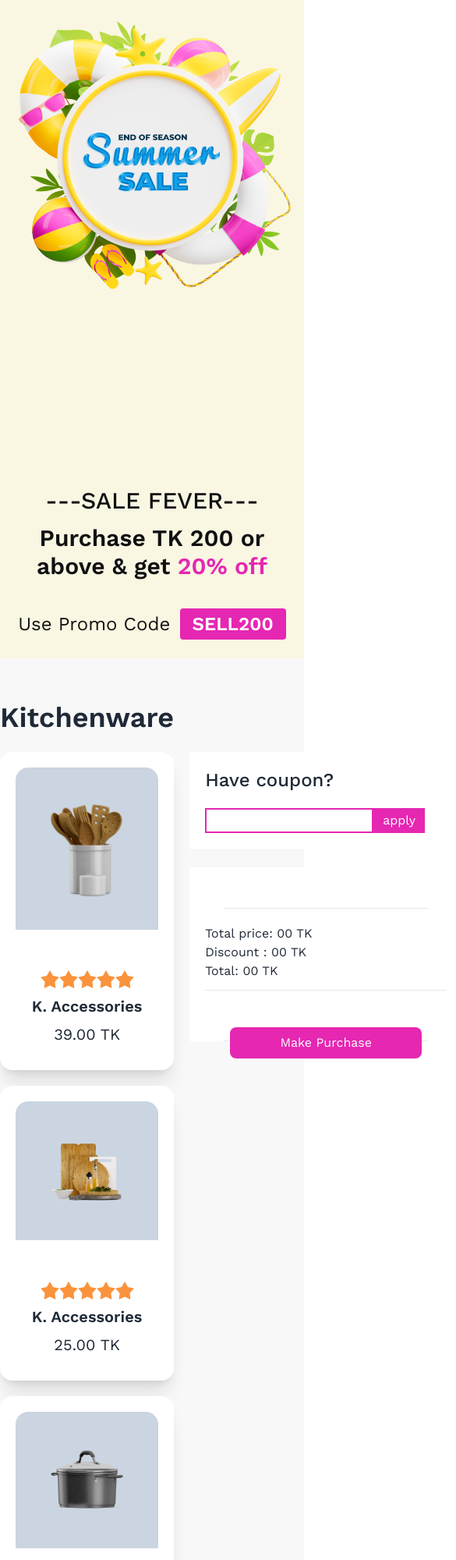
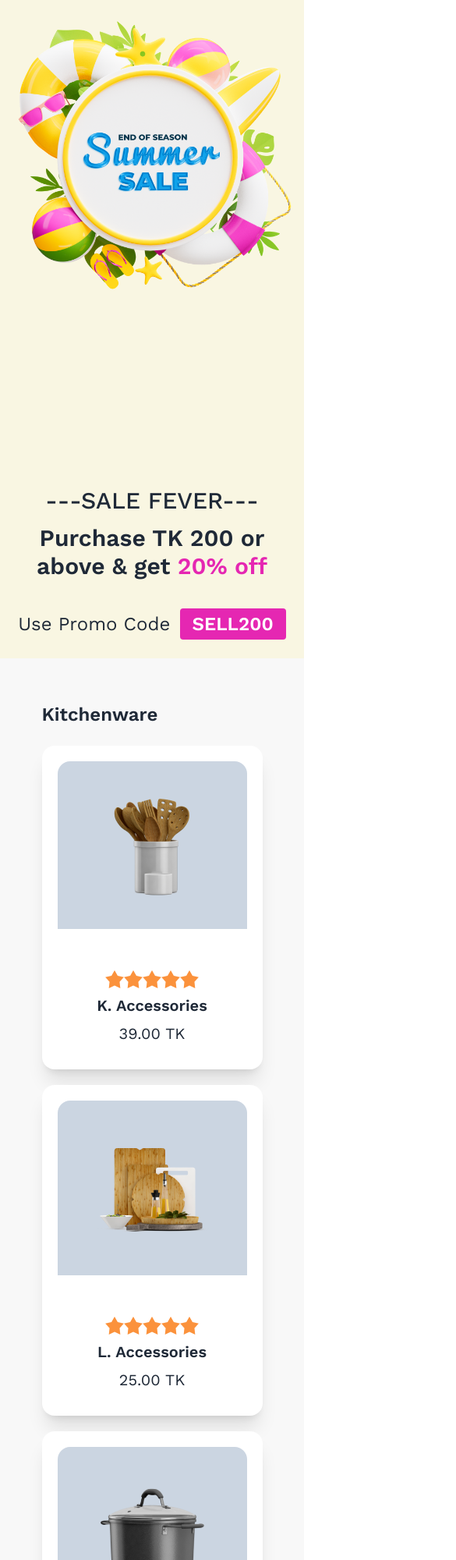
Before and after one commit to devmasud1/summer-sale, a plain HTML site: page index.html in a window 390 px wide. Shown: the top 2000 px of the page at 78% size, 585 px wide, since content can reach past the window. Drawn offline with nearby package versions, Linux system fonts and the light colour scheme.

Commit message:
responsive done

```diff
--- a/index.html
+++ b/index.html
@@ -4,7 +4,9 @@
 <head>
     <meta charset="UTF-8">
     <meta name="viewport" content="width=device-width, initial-scale=1.0">
-    <title>Summer Sale</title>
+    <title>Summer - Sale</title>
+    <!-- favicon -->
+    <link rel="shortcut icon" href="./images/Summer 1.png" type="image/x-icon">
     <!-- daisyui -->
     <link href="https://cdn.jsdelivr.net/npm/daisyui@3.5.1/dist/full.css" rel="stylesheet" type="text/css" />
     <!-- tailwindcss -->
@@ -22,9 +24,8 @@
 <body>
     <header>
         <!-- Banner Start -->
-        <div class="bg-[#F9F6E2] text-[#111]">
-            <div
-                class="container mx-auto flex  flex-col-reverse md:flex-row justify-between  items-center min-h-screen ">
+        <div class="bg-[#F9F6E2]">
+            <div class="container mx-auto flex flex-col-reverse md:flex-row justify-between items-center min-h-screen ">
                 <div class="text-center">
                     <h3 class="text-3xl font-medium"> ---SALE FEVER--- </h3>
                     <h1 class="text-3xl md:text-5xl lg:text-6xl font-semibold md:font-bold my-3 md:my-6">
@@ -45,14 +46,14 @@
     </header>
 
     <main>
-        <!-- section -->
+        <!--main section -->
         <section class="bg-[#F8F8F8]">
             <div class="container mx-auto py-10">
-                <div class="flex gap-5 pt-4 md:pt-10">
-                    <div class="w-3/4">
+                <div class="flex flex-col md:flex-row gap-5 pt-4 md:pt-10">
+                    <div class="mx-auto md:w-2/3 lg:w-3/4">
                         <!-- first item section -->
                         <div>
-                            <h1 class="text-4xl font-semibold mb-6">Kitchenware</h1>
+                            <h1 class="text-2xl md:text-3xl lg:text-4xl font-semibold mb-6">Kitchenware</h1>
                             <div class="grid gap-5 grid-cols-1 md:grid-cols-2 lg:grid-cols-3">
                                 <!-- First card -->
                                 <div onclick="addToCard('product-name1', 'product-price1')"
@@ -84,7 +85,7 @@
                                 <div onclick="addToCard('product-name2', 'product-price2')"
                                     class="card  bg-white shadow-xl cursor-pointer">
                                     <figure class="p-10 m-5 bg-slate-300">
-                                        <img src="./images/prod2.png" alt="Shoes" class="rounded-xl" />
+                                        <img src="./images/prod2.png" alt="Accessories" class="rounded-xl" />
                                     </figure>
                                     <div class="card-body items-center text-center">
                                         <div class="rating">
@@ -99,7 +100,7 @@
                                             <input type="radio" name="rating-2"
                                                 class="mask mask-star-2 bg-orange-400" />
                                         </div>
-                                        <h2 id="product-name2" class="card-title text-xl font-semibold">K. Accessories
+                                        <h2 id="product-name2" class="card-title text-xl font-semibold">L. Accessories
                                         </h2>
                                         <h5 class="text-xl font-normal"><span id="product-price2">25.00</span> TK</h5>
                                     </div>
@@ -137,7 +138,8 @@
 
                         <!-- second item section -->
                         <div>
-                            <h1 class="text-4xl font-semibold mb-6 pt-12 md:pt-20">Sportswear</h1>
+                            <h1 class="text-2xl md:text-3xl lg:text-4xl font-semibold mb-6 pt-12 md:pt-20">Sportswear
+                            </h1>
                             <div class="grid gap-5 grid-cols-1 md:grid-cols-2 lg:grid-cols-3">
                                 <!-- First card -->
                                 <div onclick="addToCard('product-name4', 'product-price4')"
@@ -222,7 +224,8 @@
 
                         <!-- third item section -->
                         <div>
-                            <h1 class="text-4xl font-semibold mb-6 pt-12 md:pt-20">Furniture</h1>
+                            <h1 class="text-2xl md:text-3xl lg:text-4xl font-semibold mb-6 pt-12 md:pt-20">Furniture
+                            </h1>
                             <div class="grid gap-5 grid-cols-1 md:grid-cols-2 lg:grid-cols-3">
                                 <!-- First card End-->
                                 <div onclick="addToCard('product-name7', 'product-price7')"
@@ -307,19 +310,20 @@
                         <!-- third item section End-->
                     </div>
                     <!-- added item card -->
-                    <div class="1/4">
-                        <div class="w-[350px]">
-                            <div class="card mt-16">
-                                <div class="p-5 mb-6  bg-white ">
-                                    <h3 class="text-2xl font-medium mb-5">Have coupon?</h3>
+                    <div class="w-2/3 mx-auto md:w-1/3 lg:w-1/4 md:mx-0">
+                        <div class="">
+                            <div class="card md:mt-16">
+                                <div class="p-5 mb-4 md:p-2 lg:p-5 lg:mb-6  bg-white rounded-lg">
+                                    <h3 class="text-lg md:text-xl lg:text-2xl font-medium mb-5">Have coupon?</h3>
                                     <div class="flex">
-                                        <input id="cupon-id" class="border-2 border-[#E527B2]" type="text ">
+                                        <input id="cupon-id" class="w-2/3 md:w-3/4 border-2 border-[#E527B2] ps-4"
+                                            type="text ">
                                         <button onclick="applyForDiscound()" id="apply-btn"
                                             class="bg-[#E527B2] px-3 py-1 text-white" disabled> apply </button>
                                     </div>
                                 </div>
                                 <div class="bg-white ">
-                                    <div id="addedItem" class="p-5"></div>
+                                    <div id="addedItem" class="p-2 lg:p-5"></div>
                                     <hr class="mt-3 w-3/4 mx-auto">
                                     <div class="p-5">
                                         <h2>Total price: <span id="addedItemPrice">00</span> TK</h2>
@@ -330,11 +334,10 @@
                                     <hr class="mt-3 w-3/4 mx-auto">
                                 </div>
                                 <div class="mt-[-18px] m-auto text-center">
-                                    <button id="PurchaseBtn" class="px-16 py-2  bg-[#E527B2] text-white rounded-lg"
+                                    <button id="PurchaseBtn"
+                                        class="px-4 py-2 md:px-3 md:py-1 lg:px-16 lg:py-2  bg-[#E527B2] text-white rounded-lg"
                                         disabled onclick="my_modal_1.showModal()">
                                         Make Purchase
-
-
                                     </button>
                                     <!-- Open the modal using ID.showModal() method -->
                                     <dialog id="my_modal_1" class="modal">
@@ -343,7 +346,9 @@
                                             <h3 class="font-bold text-5xl">Congratulations</h3>
                                             <p class="py-4 font-normal text-xl">Your Purchase the product</p>
                                             <div class="modal-action">
-                                                <button class="px-4 py-2 rounded-md bg-[#E527B2] text-white mx-auto" onclick="goHome()">Go Home</button>
+                                                <button
+                                                    class="w-1/2 md:w-3/4 px-4 py-2 rounded-md bg-[#E527B2] text-white mx-auto"
+                                                    onclick="goHome()">Go Home</button>
                                             </div>
                                         </form>
                                     </dialog>
@@ -355,12 +360,13 @@
                 </div>
             </div>
         </section>
-        <!-- section -->
-
-
-
+        <!-- main section End-->
     </main>
-    <footer></footer>
+    <footer class="footer footer-center p-4 bg-base-300 text-base-content">
+        <div>
+            <p>Copyright © 2023 - All right reserved by Md Masud</p>
+        </div>
+    </footer>
     <script src="./js/app.js"></script>
 </body>
 
--- a/js/app.js
+++ b/js/app.js
@@ -44,6 +44,9 @@ function applyForDiscound() {
     document.getElementById("discound-price").innerText = discountAmount.toFixed(2);
     document.getElementById("grand-total").innerText = discountedPrice.toFixed(2);
   }
+  else{
+    alert('Enter a valid cupon code')
+  }
 }
 
 function goHome() {
```
Also changed, not shown: css/style.css (line endings or trailing spaces).
